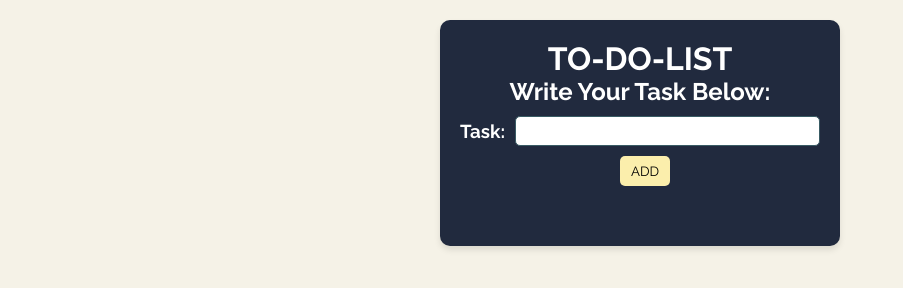
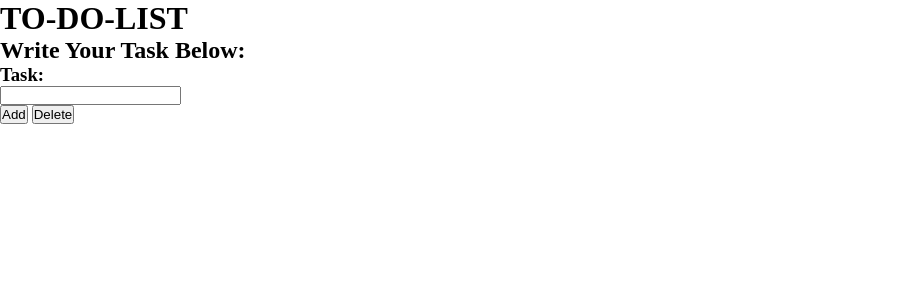
Before and after one commit to Staton089/TO-DO-LIST, a plain HTML site: page index.html in a window 1280 px wide. Shown: the whole page, without its empty margins (0-903 px from the left). Drawn offline with Linux system fonts and the light colour scheme.

Commit message:
updated addTask functiom

```diff
--- a/css/styles.css
+++ b/css/styles.css
@@ -1,107 +1,9 @@
-/* Set up custom CSS variables for colors */
-:root {
-  --color-primary: #212a3e; /* Dark Gray */
-  --color-secondary: #191d88; /* Teal */
-  --color-tertiary: #337ccf; /* Blue */
-  --color-background: #eeeeee; /* Light Cream */
-  --color-accent: #900c3f; /* Dark Red */
-  --color-highlight: #c70039; /* Red */
-  --color-button: #f4d160;
-  --color-button-hover: #fbeeac;
+*{
+  padding: 0px;
+  margin: 0px;
+  box-sizing: border-box;
 }
 
-/* Reset default padding, margin, and box sizing */
-* {
-  padding: 0;
-  margin: 0;
-  box-sizing: border-box;
-  font-family: 'Raleway', sans-serif;
+li{
+  display: inline-block;
 }
-
-/* Apply a flex layout to the body for centering content */
-body {
-  display: flex; /* Use a flex container to horizontally center content */
-  justify-content: center; /* Horizontally center content within the flex container */
-  margin-top: 20px;
-  background-color: #f5f2e7;
-}
-
-/* Style for the header section */
-header {
-  text-align: center; /* Center the text content within the header */
-  padding: 20px;
-  background-color: #212a3e;
-  color: white;
-  border-radius: 10px;
-  box-shadow: 0 4px 6px rgba(0, 0, 0, 0.1);/* Add a box shadow for a subtle depth effect */
-  width: 400px;
-}
-
-/* Style for the ADD button */
-button {
-  background-color: var(--color-button-hover);
-  color: black;
-  border: none;  /* Remove the default border */
-  border-radius: 5px;
-  cursor: pointer;
-  transition: background-color 0.2s; /* Add a smooth transition effect on background color change */
-  margin-left: 10px;
-  height: 30px;
-  width: 50px;
-  margin-top: 10px ;
-}
-
-button:hover {
-  background-color: var(--color-button);
-}
-
-/* Style for the input field container */
-.inputCss {
-  display: flex;
-  align-items: center;  /* Vertically center align items */
-  margin-top: 10px;
-}
-
-/* Style for the input field */
-.inputCss input {
-  height: 30px;
-  width: 100%;
-  padding: 5px;
-  border: 1px solid #395b64;
-  border-radius: 5px;
-  outline: none;
-  margin-left: 10px;
-}
-
-/* Style for the task list */
-ul {
-  padding: 10px;
-  margin-top: 20px;
-  list-style: none;
-  width: 100%; /* Set the width to 100% to ensure list items fit within the header */
-  box-sizing: border-box; /* Include padding and border within the width  */
-  /* notes: By setting the width of the <ul> element to 100% and using box-sizing: border-box;,
-  you ensure that the list items fit within the header properly without pushing other elements.*/
-}
-
-/* Style for task list items */
-ul li {
-  background-color: var(--color-button-hover);
-  color: black;
-  padding: 10px;
-  border-radius: 5px;
-  margin-bottom: 5px;
-  display: flex;
-  justify-content: space-between;
-  align-items: center;  /* Vertically center align items */
-}
-
-/* Add a delete button to each task list item */
-ul li button {
-  background-color: #900c3f;
-  color: white;
-  border: none;
-  border-radius: 50%;
-  cursor: pointer;
-  padding: 5px;
-}
--- a/index.html
+++ b/index.html
@@ -7,7 +7,6 @@
     <meta charset="UTF-8" />
     <meta name="viewport" content="width=device-width, initial-scale=1.0" />
     <link rel="stylesheet" href="./css/styles.css">
-    <link href="https://fonts.googleapis.com/css2?family=Raleway:wght@300;400;500;600;700&display=swap" rel="stylesheet">
 
     <!-- The document's title -->
     <title>TO-DO-LIST</title>
@@ -18,16 +17,22 @@
       <!-- Header section with the application title and input field -->
       <h1>TO-DO-LIST</h1>
       <h2>Write Your Task Below:</h2>
-      <div class="inputCss">
+      <div class="">
         <h3>Task:</h3>
         <input id="input_El" type="text" />
       </div>
-      <button id="add_Btn_El" class="button">ADD</button>
-      <ul id="ul_El">
+      <button id="add_Btn_El" class="button">Add</button>
+      <button id="delete_El">Delete</button>
+    </header>
+    <main>
+      <div id="taskContainer">
+
         <!-- Unordered list for displaying tasks (will be populated using JavaScript) -->
         <!-- <li> elements will be appended here through JavaScript -->
-      </ul>
-    </header>
+        </div>
+    </main>
+
+
     <script src="./javascript/script.js"></script>
   </body>
 </html>
--- a/javascript/script.js
+++ b/javascript/script.js
@@ -1,21 +1,22 @@
 // Get the input, button, and unordered list elements from the DOM
 let input_El = document.getElementById("input_El"); // Get the input element for entering tasks
 let add_Btn_El = document.getElementById("add_Btn_El"); // Get the button element for adding tasks
-let ul_El = document.getElementById("ul_El"); // Get the unordered list element for displaying tasks
+let taskContainer = document.getElementById("taskContainer"); // Get the unordered list element for displaying tasks
+let delete_El = document.getElementById("delete_El");
 
 // Function to add a new task
 function addTask() {
-    // Check if the task text is empty
-    if (input_El.value === "") {
-        return; // Do not add empty tasks
+    // Check if  too see if the user entered in an empty
+    if (input_El.value === " ") {
+        return; // dont return empty tasks
     }
 
     // Create a new list item (task)
-    let li_El = document.createElement("li");
-    ul_El.appendChild(li_El); // Append the new task item to the task list
+    let paragraphEl = document.createElement("p");
+    taskContainer.appendChild(paragraphEl); // Append the new task item to the task list
 
     // Set the text content of the new task item to the input value
-    li_El.textContent = input_El.value;
+    paragraphEl.textContent = "- " + input_El.value;
 
     // Clear the input field after adding a task
     input_El.value = "";
@@ -23,3 +24,15 @@ function addTask() {
 
 // Add click event listener to the "Add" button
 add_Btn_El.addEventListener("click", addTask);
+
+function deletesTask(event) {
+    // Get the parent <p> element of the delete button
+    let taskParagraph = event.target.parentElement;
+
+    // Remove the task <p> element
+    taskParagraph.remove();
+}
+
+delete_El.addEventListener("click", deletesTask);
+
+console.log(delete_El)
```
